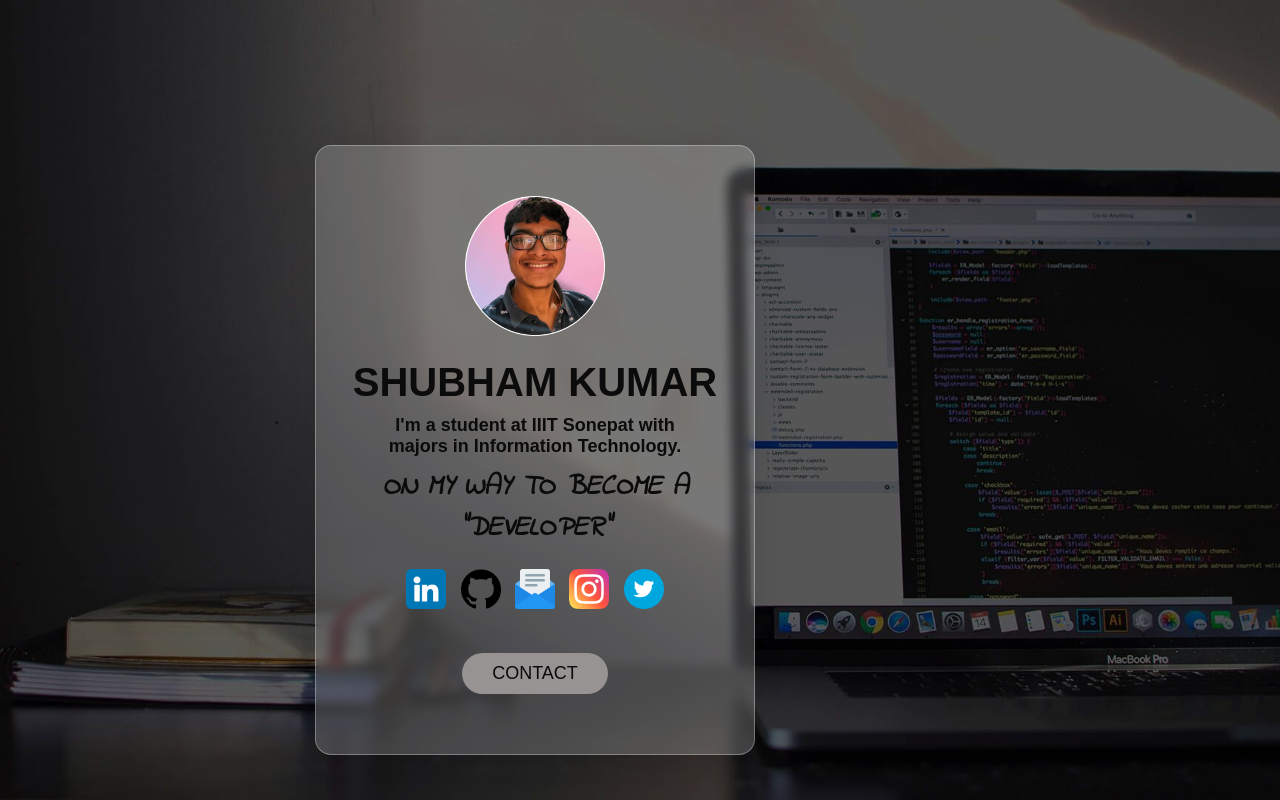
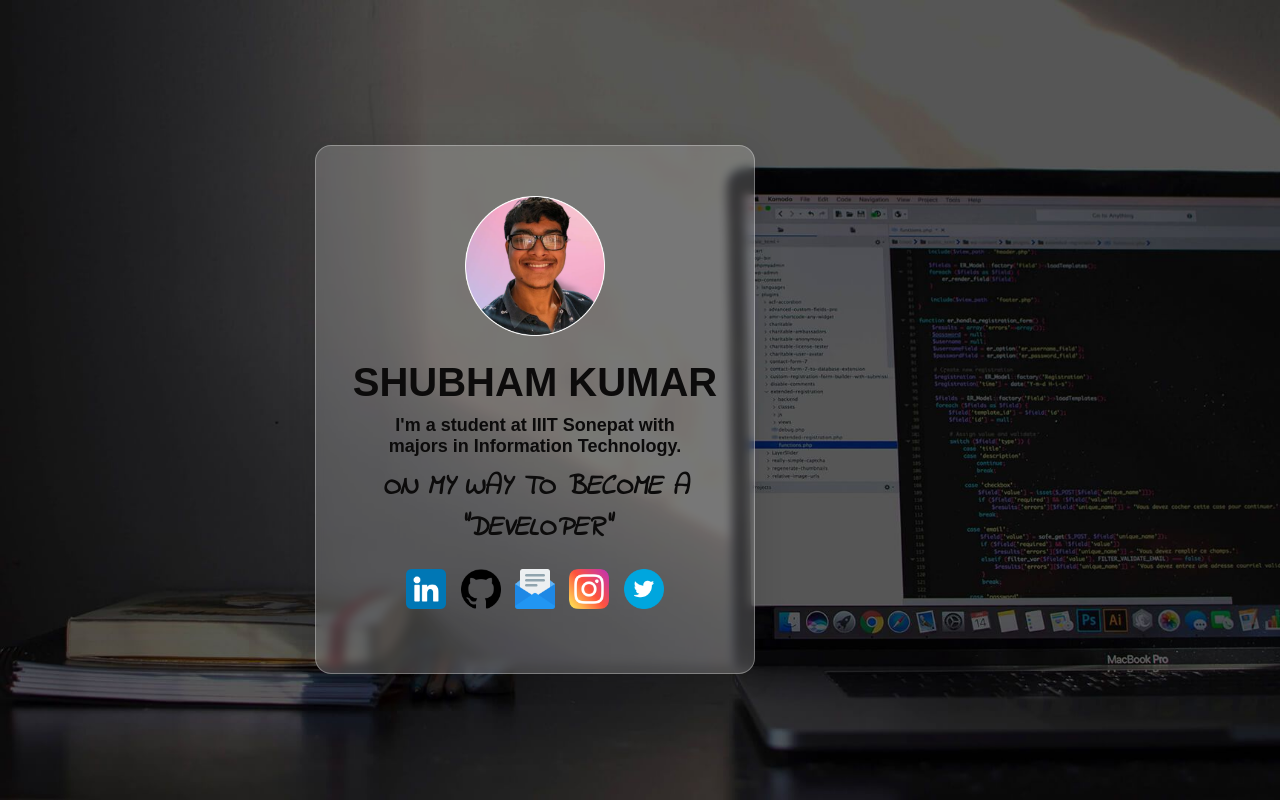
Before and after one commit to Shubx10/Identification-card, a plain HTML site: page index.html in a window 1280 px wide. Drawn offline with Linux system fonts and the light colour scheme.

Commit message:
removed the contact button

```diff
--- a/index.html
+++ b/index.html
@@ -24,9 +24,7 @@
                 <a href="mailto:shubhamedx26@gmail.com"><img src="images/email.png" alt="Email"></a>
                 <a href="https://instagram.com/shubhamedx" target="_blank"><img src="images/instagram1.png" alt="Instagram"></a>
                 <a href="https://twitter.com/shubhamedx" target="_blank"><img src="images/twitter1.png" alt="twitter"></a>
-            </div>
-            <a href="#" class="btn">CONTACT</a>
-        </div>
+
     </div>
     <script src="vanilla-tilt.js"></script>
 </body>
--- a/style.css
+++ b/style.css
@@ -54,22 +54,6 @@
     margin: 10px 5px;
 }
 
-.btn{
-    text-decoration: none;
-    display: inline-block;
-    font-size: 18px;
-    font-weight: 500;
-    background: rgb(151, 147, 147);
-    color: #0a090a;
-    padding: 10px 30px;
-    border-radius: 30px;
-    margin: 30px 0 10px;
-}
-
-.btn:hover{
-    background: rgb(219, 215, 215);
-}
-
 .dev{
     font-family: 'Indie Flower', cursive, sans-serif;
     font-size: 28px;
```
